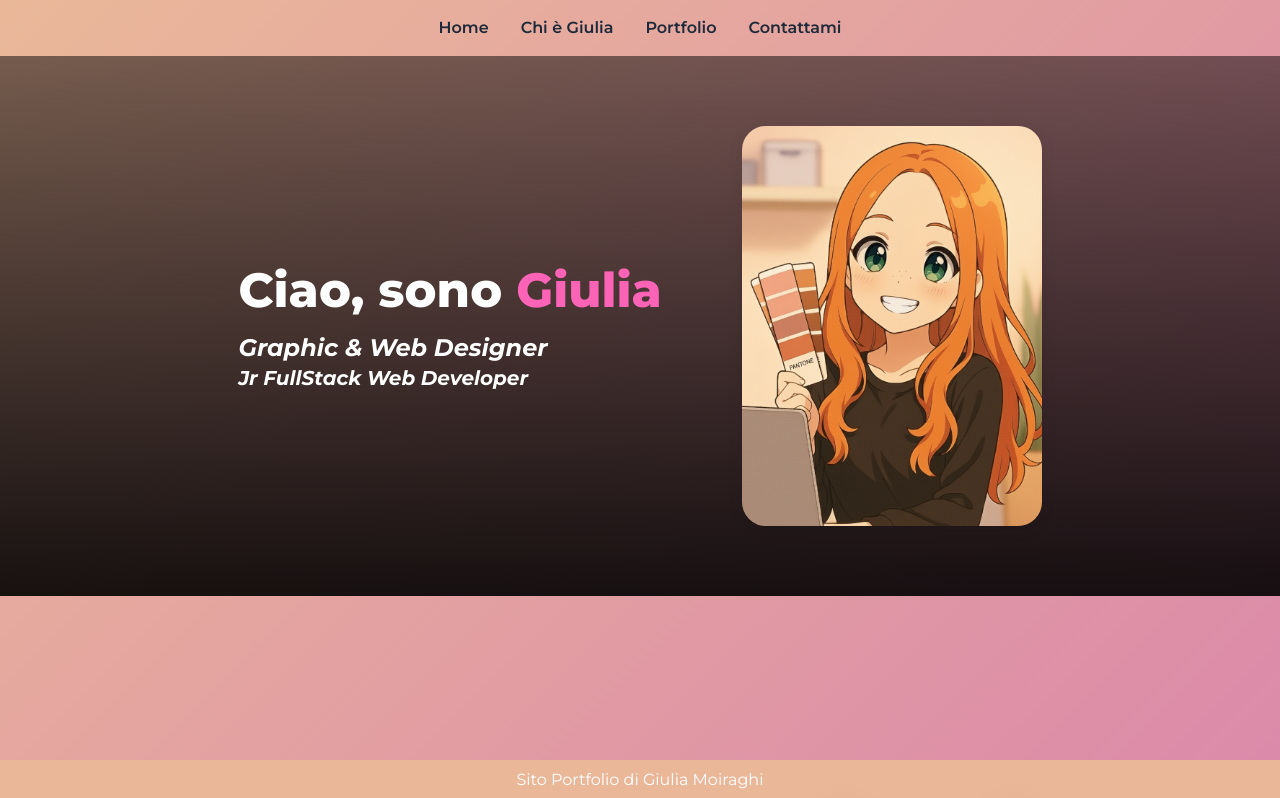
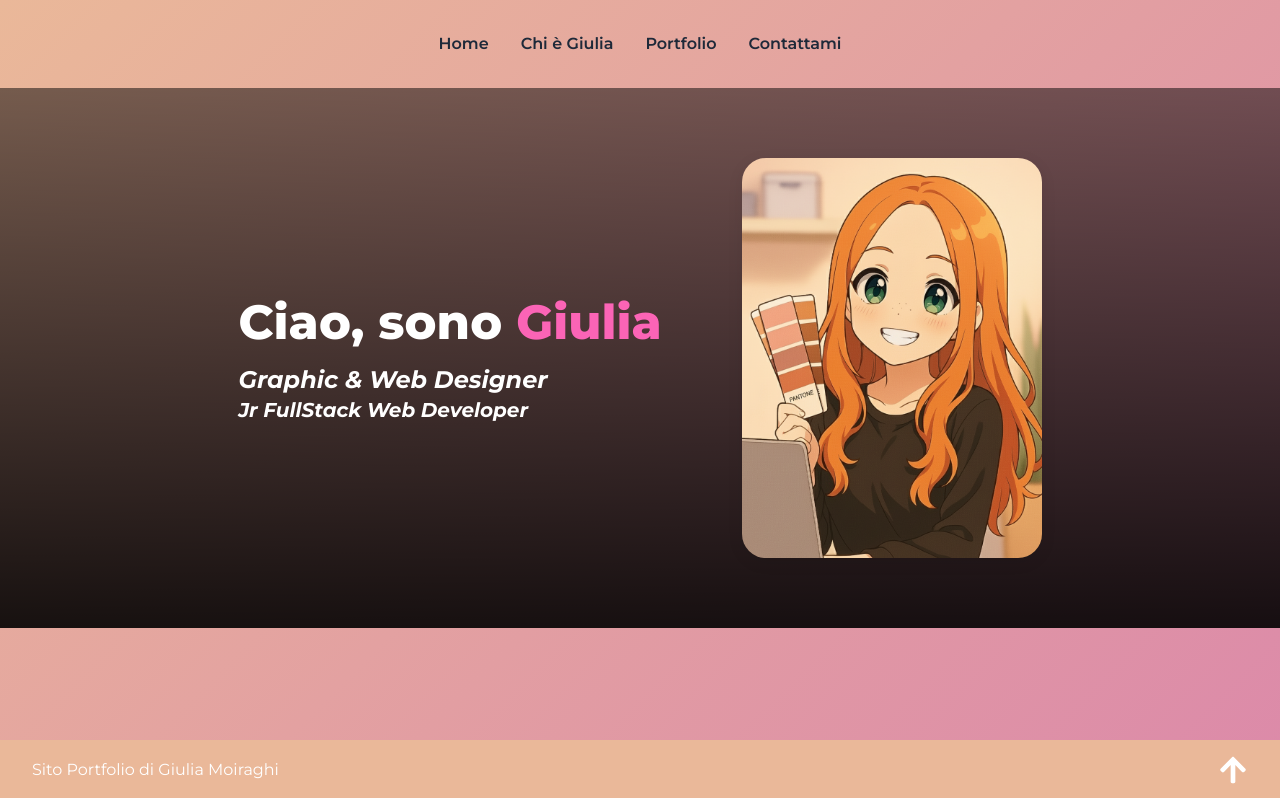
Before and after one commit to GiuliaMoiraghi10/giulia-moiraghi, a React (Vite) app: page / in a window 1280 px wide. Shown: the top 798 px of the page. Built offline with nearby package versions, Linux system fonts and the light colour scheme.

Commit message:
Modify Navbar e Footer

```diff
--- a/src/components/Navbar.jsx
+++ b/src/components/Navbar.jsx
@@ -2,7 +2,7 @@ import { NavLink } from "react-router-dom";
 
 export default function Navbar() {
     return (
-        <nav className="w-full py-4">
+        <nav className="w-full py-8">
             <ul className="flex justify-center items-center gap-8 flex-wrap">
                 <li>
                     <NavLink
--- a/src/layout/Footer.jsx
+++ b/src/layout/Footer.jsx
@@ -1,9 +1,26 @@
-import logo from '../assets/logo.jpg'
+import { FaArrowUp } from 'react-icons/fa';
 
 export default function Footer() {
+
+    // Funzione che fa scorrere la pagina in cima
+    const handleScrollToTop = () => {
+        window.scrollTo({
+            top: 0,
+            behavior: 'smooth'
+        });
+    };
+
     return (
-        <footer className="h-10 bg-[#EAB899] fixed bottom-0 left-0 w-full flex justify-center items-center">
+        <footer className="h-15 bg-[#EAB899] fixed bottom-0 left-0 w-full flex justify-between items-center px-8">
             <div className='text-white'>Sito Portfolio di Giulia Moiraghi</div>
+
+            {/* L'icona che ti riporta in cima */}
+            <div
+                className="cursor-pointer text-white hover:text-gray-200 transition-colors"
+                onClick={handleScrollToTop}
+            >
+                <FaArrowUp size={30} />
+            </div>
         </footer>
-    )
+    );
 }
```
